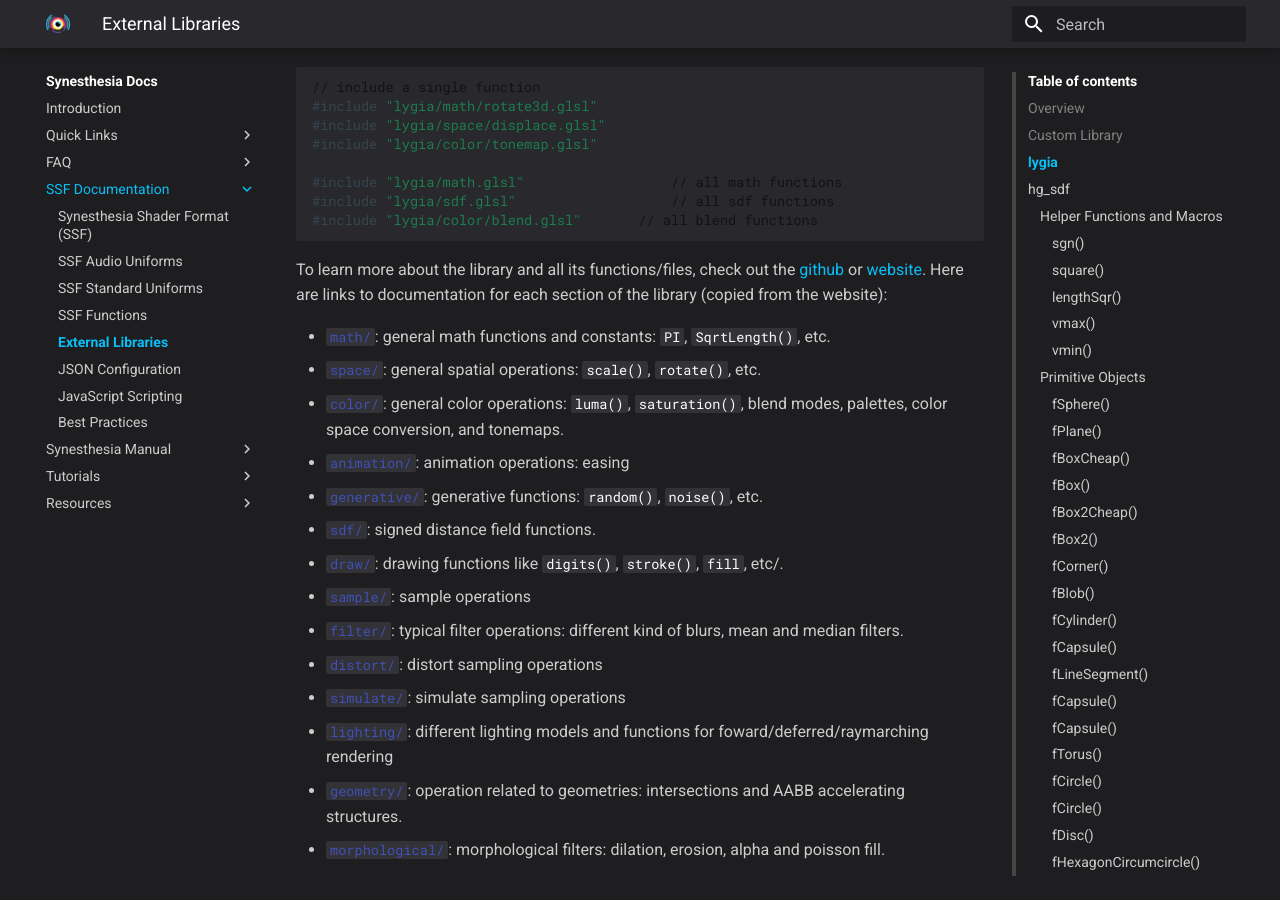
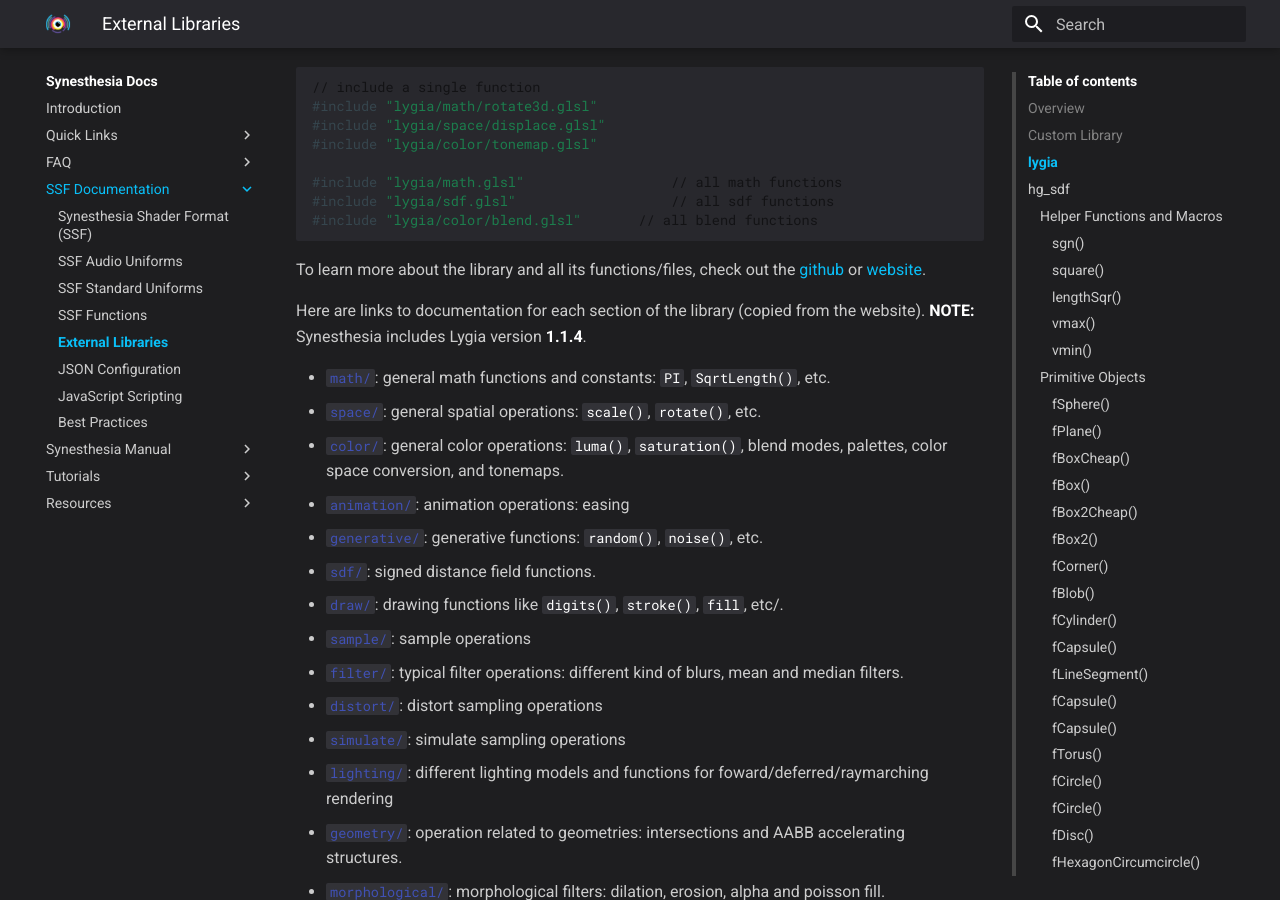
Before and after one commit to gravity-current/synesthesia-docs, an MkDocs documentation site: the page built from docs/ssf/libraries.md, in a window 1280 px wide and 900 px high, scrolled down 910 px. Built offline with MkDocs 1.6.1 and Material for MkDocs 9.7.7, drawn with Linux system fonts in a browser that asks for light colours.

Commit message:
Minor updates
- add new installer links
- add version to lygia
- remove outdated links
- 2D -> 1D

````diff
--- a/docs/ssf/libraries.md
+++ b/docs/ssf/libraries.md
@@ -34,23 +34,25 @@ The library includes a wide array of functions that touch nearly every aspect of
 #include "lygia/color/blend.glsl"		// all blend functions
 ```
 
-To learn more about the library and all its functions/files, check out the [github](https://github.com/patriciogonzalezvivo/lygia) or [website](https://lygia.xyz/). Here are links to documentation for each section of the library (copied from the website):
+To learn more about the library and all its functions/files, check out the [github](https://github.com/patriciogonzalezvivo/lygia) or [website](https://lygia.xyz/).
+
+Here are links to documentation for each section of the library (copied from the website). **NOTE:** Synesthesia includes Lygia version **1.1.4**.
 
 <ul>
-	<li><a href="https://lygia.xyz/math"><code>math/</code></a>: general math functions and constants: <code>PI</code>, <code>SqrtLength()</code>, etc. </li>
-	<li><a href="https://lygia.xyz/space"><code>space/</code></a>: general spatial operations: <code>scale()</code>, <code>rotate()</code>, etc. </li>
-	<li><a href="https://lygia.xyz/color"><code>color/</code></a>: general color operations: <code>luma()</code>, <code>saturation()</code>, blend modes, palettes, color space conversion, and tonemaps.</li>
-	<li><a href="https://lygia.xyz/animation"><code>animation/</code></a>: animation operations: easing</li>
-	<li><a href="https://lygia.xyz/generative"><code>generative/</code></a>: generative functions: <code>random()</code>, <code>noise()</code>, etc. </li>
-	<li><a href="https://lygia.xyz/sdf"><code>sdf/</code></a>: signed distance field functions.</li>
-	<li><a href="https://lygia.xyz/draw"><code>draw/</code></a>: drawing functions like <code>digits()</code>, <code>stroke()</code>, <code>fill</code>, etc/.</li>
-	<li><a href="https://lygia.xyz/sample"><code>sample/</code></a>: sample operations</li>
-	<li><a href="https://lygia.xyz/filter"><code>filter/</code></a>: typical filter operations: different kind of blurs, mean and median filters.</li>
-	<li><a href="https://lygia.xyz/distort"><code>distort/</code></a>: distort sampling operations</li>
-	<li><a href="https://lygia.xyz/simulate"><code>simulate/</code></a>: simulate sampling operations</li>
-	<li><a href="https://lygia.xyz/lighting"><code>lighting/</code></a>: different lighting models and functions for foward/deferred/raymarching rendering</li>
-	<li><a href="https://lygia.xyz/geometry"><code>geometry/</code></a>: operation related to geometries: intersections and AABB accelerating structures.</li>
-	<li><a href="https://lygia.xyz/morphological"><code>morphological/</code></a>: morphological filters: dilation, erosion, alpha and poisson fill.</li>
+	<li><a href="https://lygia.xyz/v1.1.4/math"><code>math/</code></a>: general math functions and constants: <code>PI</code>, <code>SqrtLength()</code>, etc. </li>
+	<li><a href="https://lygia.xyz/v1.1.4/space"><code>space/</code></a>: general spatial operations: <code>scale()</code>, <code>rotate()</code>, etc. </li>
+	<li><a href="https://lygia.xyz/v1.1.4/color"><code>color/</code></a>: general color operations: <code>luma()</code>, <code>saturation()</code>, blend modes, palettes, color space conversion, and tonemaps.</li>
+	<li><a href="https://lygia.xyz/v1.1.4/animation"><code>animation/</code></a>: animation operations: easing</li>
+	<li><a href="https://lygia.xyz/v1.1.4/generative"><code>generative/</code></a>: generative functions: <code>random()</code>, <code>noise()</code>, etc. </li>
+	<li><a href="https://lygia.xyz/v1.1.4/sdf"><code>sdf/</code></a>: signed distance field functions.</li>
+	<li><a href="https://lygia.xyz/v1.1.4/draw"><code>draw/</code></a>: drawing functions like <code>digits()</code>, <code>stroke()</code>, <code>fill</code>, etc/.</li>
+	<li><a href="https://lygia.xyz/v1.1.4/sample"><code>sample/</code></a>: sample operations</li>
+	<li><a href="https://lygia.xyz/v1.1.4/filter"><code>filter/</code></a>: typical filter operations: different kind of blurs, mean and median filters.</li>
+	<li><a href="https://lygia.xyz/v1.1.4/distort"><code>distort/</code></a>: distort sampling operations</li>
+	<li><a href="https://lygia.xyz/v1.1.4/simulate"><code>simulate/</code></a>: simulate sampling operations</li>
+	<li><a href="https://lygia.xyz/v1.1.4/lighting"><code>lighting/</code></a>: different lighting models and functions for foward/deferred/raymarching rendering</li>
+	<li><a href="https://lygia.xyz/v1.1.4/geometry"><code>geometry/</code></a>: operation related to geometries: intersections and AABB accelerating structures.</li>
+	<li><a href="https://lygia.xyz/v1.1.4/morphological"><code>morphological/</code></a>: morphological filters: dilation, erosion, alpha and poisson fill.</li>
 </ul>
 
 ## hg_sdf
````
Also changed, not shown: docs/resources/syn_installers.md (+2 -0 lines), docs/resources/syn_resources.md (+0 -5 lines), docs/ssf/audio_uniforms.md (+1 -1 lines).
